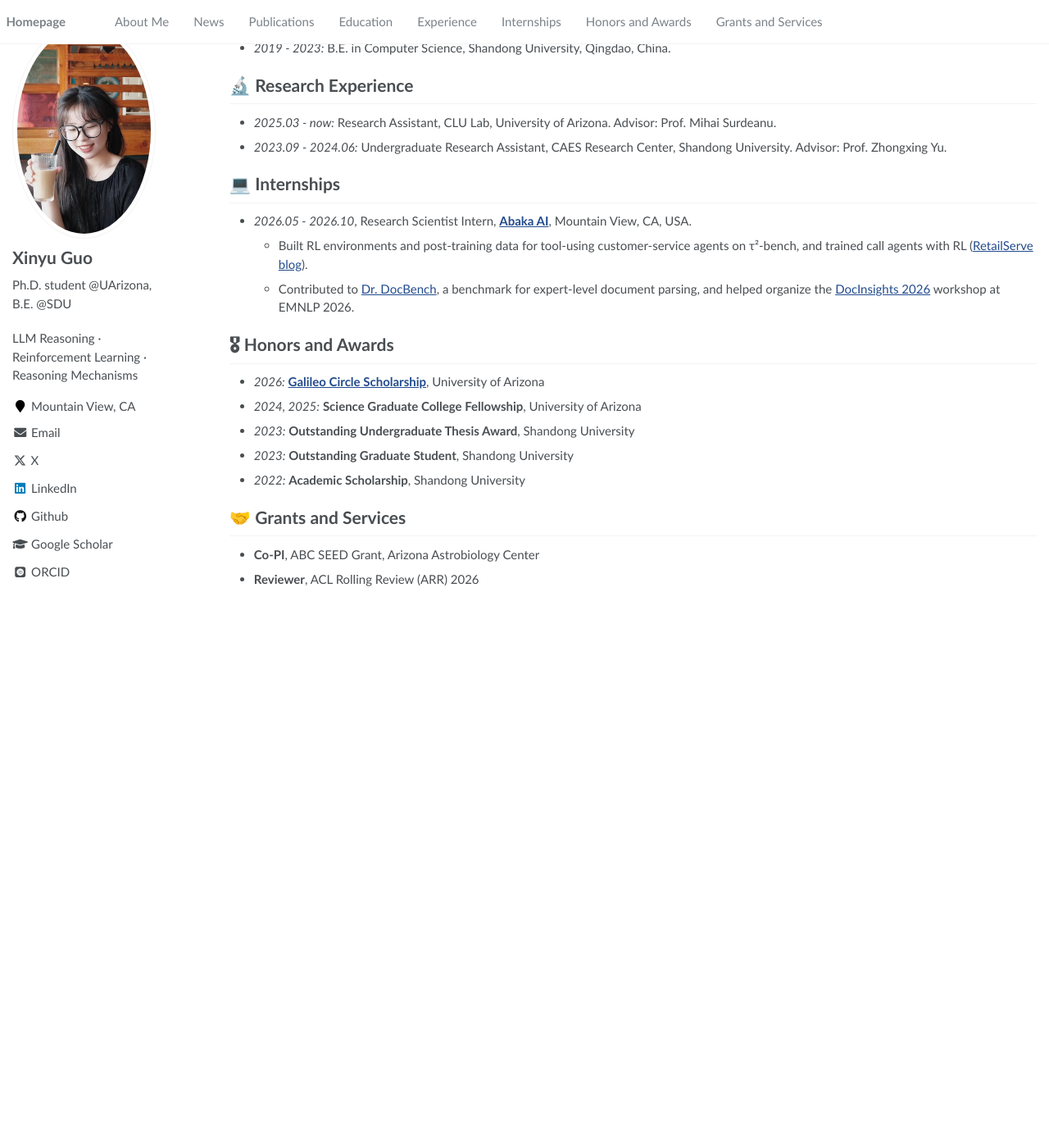
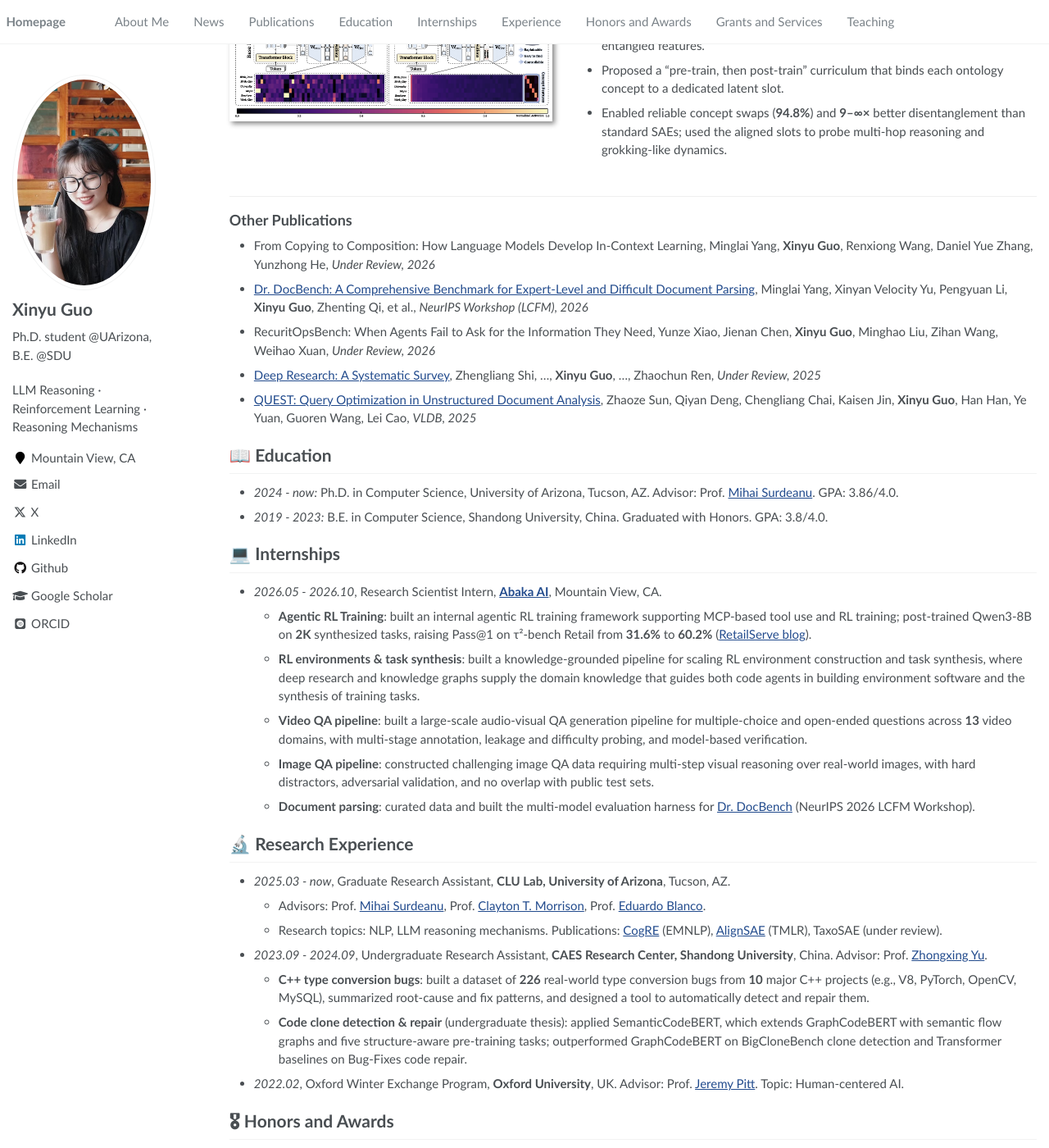
Before and after one commit to xinnyuguo/xinnyuguo.github.io, a Jekyll site: the page built from _pages/about.md, in a window 1280 px wide and 1400 px high, scrolled down 2376 px. Shown: the whole window at 82% size. Built offline with Jekyll 4.4.1, drawn with Linux system fonts in a browser that asks for light colours; some web fonts are replaced; before the commit the page ends 3108 px from its top, so only the background shows below that; some of the changed text lies outside the part shown.

Commit message:
Sync homepage sections with latest CV
Update publications, education, internships, research experience,
awards, services, and add a teaching section.

Co-Authored-By: Claude Opus 5.5 (1M context) <noreply@anthropic.com>

```diff
--- a/_pages/about.md
+++ b/_pages/about.md
@@ -47,8 +47,9 @@ My research focuses on **LLM-based reasoning**, along two directions:
 **Xinyu Guo**, Zhengliang Shi, Minglai Yang, Mahdi Rahimi, Mihai Surdeanu
 
 [**Paper**](https://arxiv.org/abs/2510.06198) \| [**Code**](https://github.com/xinnyuguo/CogRE-Hit-at-Dict)
-- A cognitively structured reasoning framework (chunking, anchoring, integrative reasoning), plus **Hit@Dict**, an intermediate RL reward that credits relation-bearing phrases in the reasoning trace using a dictionary mined from the model's own correct predictions.
-- +73.7% relative F1 over accuracy-only RL and +54% human-rated explanation quality, with no LLM judge needed.
+- Identified two failure modes of LLMs on realistic one-shot relation extraction: attending to irrelevant tokens, and predicting relations at a granularity mismatched with human annotation schemas.
+- Proposed **Hit@Dict**, a self-derived intermediate RL reward that credits relation-bearing phrases in the reasoning trace, using a dictionary mined from the model's own correct explanations; no LLM judge needed.
+- Improved F1 by **+73.7%** (relative) over accuracy-only RL on one-shot NYT29 and human-rated explanation quality by **+54%**.
 </div>
 </div>
 
@@ -59,8 +60,22 @@ Disentangled Value Estimation: Rethinking Scalar Critics in Rubric-Based RL
 
 **Xinyu Guo**, Zhengliang Shi, Minglai Yang, Chen Xu, Lingyong Yan
 
-- A rubric-conditioned critic that estimates values and token-level advantages per rubric, instead of fitting a scalar reward that collapses all criteria together.
-- Outperforms PPO and GRPO in 13 of 15 model–benchmark settings, with lower value error and advantages concentrated on rubric-relevant tokens.
+- Identified a bottleneck in the critic model for rubric-based RL: the critic sees only the query and response prefix, yet is trained on a scalar reward that collapses many query-specific rubrics.
+- Proposed a shared critic conditioned on one rubric at a time that estimates per-rubric values and token-level advantages, aggregated with the rubric weights.
+- Outperformed PPO and GRPO in **13 of 15** model–benchmark settings (up to **+8.0 points** over PPO), with lower value error and advantages concentrated on rubric-relevant tokens.
+</div>
+</div>
+
+<div class='paper-box'><div class='paper-box-image'><div><div class="badge">Under Review</div><img src='images/rubricdropout.png' alt="Rubric Dropout" width="100%"></div></div>
+<div class='paper-box-text' markdown="1">
+
+[Rubric Dropout: A Simple Way to Mitigate Reward Hacking in Rubric-as-Reward RL](https://arxiv.org/abs/2608.11669)
+
+Minglai Yang, **Xinyu Guo**, Utkarsh Tyagi, Mian Zhang, Razvan Dumitru, Sunjie Hou, Yunzhong He, Daniel Yue Zhang, Ying Liu
+
+[**Paper**](https://arxiv.org/abs/2608.11669)
+- Showed that rubric-as-reward RL reward-hacks out of distribution: the training judge's score keeps rising while a stronger gold judge's score peaks and falls by **22 points** on ResearchQA.
+- Proposed Rubric Dropout, which randomly drops rubric criteria at every step, raising the out-of-distribution gold score by **+6–7 points** on ResearchQA with no in-domain cost.
 </div>
 </div>
 
@@ -73,8 +88,9 @@ TaxoSAE: Rethinking Sparse Autoencoders through Taxonomic Logic
 
 **Xinyu Guo**, Minglai Yang, Zhengliang Shi, Clayton T. Morrison, Eduardo Blanco, Mihai Surdeanu
 
-- Encodes is-a (hypernym–hyponym) logic into the SAE feature space with stacked SAEs and a taxonomic alignment loss, supervising only the most specific concepts.
-- Reads out unseen concepts through their hypernyms (up to +37.9 points) and gives scoped control: suppressing a concept removes only its own answers.
+- Showed that existing SAEs learn a flat feature space, so concept readout lacks taxonomic consistency and control lacks the granularity to scope an edit.
+- Proposed TaxoSAE, which mirrors a taxonomy with stacked SAEs and a taxonomic alignment loss; only terminal concepts need supervision.
+- Improved hypernym readout of unseen abstract concepts by **+31.3 points** and swap success by **+25.5 points**; suppressing a concept removes only its own answers.
 </div>
 </div>
 
@@ -86,35 +102,44 @@ TaxoSAE: Rethinking Sparse Autoencoders through Taxonomic Logic
 Minglai Yang, **Xinyu Guo**, Zhengliang Shi, Jinhe Bi, Steven Bethard, Mihai Surdeanu, Liangming Pan
 
 [**Paper**](https://openreview.net/forum?id=I9UjKxW4nq) \| [**arXiv**](https://arxiv.org/abs/2512.02004)
-- Binds ontology concepts to dedicated SAE slots through a "pre-train, then post-train" curriculum, enabling reliable concept swaps (94.8%) and step-wise probing of multi-hop reasoning and grokking.
+- Showed that unsupervised SAEs fragment human-defined concepts across many entangled features.
+- Proposed a "pre-train, then post-train" curriculum that binds each ontology concept to a dedicated latent slot.
+- Enabled reliable concept swaps (**94.8%**) and **9–∞×** better disentanglement than standard SAEs; used the aligned slots to probe multi-hop reasoning and grokking-like dynamics.
 </div>
 </div>
 
 ## Other Publications
 
-- [Rubric Dropout: A Simple Way to Mitigate Reward Hacking in Rubric-as-Reward RL](https://arxiv.org/abs/2608.11669), Minglai Yang, **Xinyu Guo**, Utkarsh Tyagi, Mian Zhang, Razvan Dumitru, Sunjie Hou, Yunzhong He, Daniel Yue Zhang, Ying Liu, *arXiv 2026*
-- From Copying to Composition: How Language Models Develop In-Context Learning, Minglai Yang, **Xinyu Guo**, Renxiong Wang, Daniel Yue Zhang, Yunzhong He, *Under Review*
-- RecuritOpsBench: When Agents Fail to Ask for the Information They Need, Yunze Xiao, Jienan Chen, **Xinyu Guo**, Minghao Liu, Zihan Wang, Weihao Xuan, *Under Review*
-- [Deep Research: A Systematic Survey](https://arxiv.org/abs/2512.02038), Zhengliang Shi, Yiqun Chen, Haitao Li, et al. (incl. **Xinyu Guo**), *arXiv 2025*
-- [QUEST: Query Optimization in Unstructured Document Analysis](https://arxiv.org/abs/2507.06515), Zhaoze Sun, Qiyan Deng, Chengliang Chai, Kaisen Jin, **Xinyu Guo**, Han Han, Ye Yuan, Guoren Wang, Lei Cao, *VLDB 2025*
-- [Dr. DocBench: A Comprehensive Benchmark for Expert-Level and Difficult Document Parsing](https://arxiv.org/abs/2606.01393), Minglai Yang, Xinyan Velocity Yu, Pengyuan Li, **Xinyu Guo**, Zhenting Qi, et al., *NeurIPS 2026 Workshop LCFM*
+- From Copying to Composition: How Language Models Develop In-Context Learning, Minglai Yang, **Xinyu Guo**, Renxiong Wang, Daniel Yue Zhang, Yunzhong He, *Under Review, 2026*
+- [Dr. DocBench: A Comprehensive Benchmark for Expert-Level and Difficult Document Parsing](https://arxiv.org/abs/2606.01393), Minglai Yang, Xinyan Velocity Yu, Pengyuan Li, **Xinyu Guo**, Zhenting Qi, et al., *NeurIPS Workshop (LCFM), 2026*
+- RecuritOpsBench: When Agents Fail to Ask for the Information They Need, Yunze Xiao, Jienan Chen, **Xinyu Guo**, Minghao Liu, Zihan Wang, Weihao Xuan, *Under Review, 2026*
+- [Deep Research: A Systematic Survey](https://arxiv.org/abs/2512.02038), Zhengliang Shi, ..., **Xinyu Guo**, ..., Zhaochun Ren, *Under Review, 2025*
+- [QUEST: Query Optimization in Unstructured Document Analysis](https://arxiv.org/abs/2507.06515), Zhaoze Sun, Qiyan Deng, Chengliang Chai, Kaisen Jin, **Xinyu Guo**, Han Han, Ye Yuan, Guoren Wang, Lei Cao, *VLDB, 2025*
 
 <!-- TODO: confirm authorship before uncommenting.
 - [Not Every Rubric Teaches Equally: Policy-Aware Rubric Rewards for RLVR](https://arxiv.org/abs/2605.20164), Utkarsh Tyagi, **Xinyu Guo**, et al., *arXiv 2026*
 -->
 
 # 📖 Education
-- *2024 - now:* Ph.D. in Computer Science, University of Arizona, Tucson, AZ.
-- *2019 - 2023:* B.E. in Computer Science, Shandong University, Qingdao, China.
+- *2024 - now:* Ph.D. in Computer Science, University of Arizona, Tucson, AZ. Advisor: Prof. [Mihai Surdeanu](https://surdeanu.cs.arizona.edu/mihai/). GPA: 3.86/4.0.
+- *2019 - 2023:* B.E. in Computer Science, Shandong University, China. Graduated with Honors. GPA: 3.8/4.0.
+
+# 💻 Internships
+- *2026.05 - 2026.10*, Research Scientist Intern, **[Abaka AI](https://www.abaka.ai)**, Mountain View, CA.
+  - **Agentic RL Training**: built an internal agentic RL training framework supporting MCP-based tool use and RL training; post-trained Qwen3-8B on **2K** synthesized tasks, raising Pass@1 on τ²-bench Retail from **31.6%** to **60.2%** ([RetailServe blog](https://www.abaka.ai/blog/retail-agent-training-data-retailserve)).
+  - **RL environments & task synthesis**: built a knowledge-grounded pipeline for scaling RL environment construction and task synthesis, where deep research and knowledge graphs supply the domain knowledge that guides both code agents in building environment software and the synthesis of training tasks.
+  - **Video QA pipeline**: built a large-scale audio-visual QA generation pipeline for multiple-choice and open-ended questions across **13** video domains, with multi-stage annotation, leakage and difficulty probing, and model-based verification.
+  - **Image QA pipeline**: constructed challenging image QA data requiring multi-step visual reasoning over real-world images, with hard distractors, adversarial validation, and no overlap with public test sets.
+  - **Document parsing**: curated data and built the multi-model evaluation harness for [Dr. DocBench](https://arxiv.org/abs/2606.01393) (NeurIPS 2026 LCFM Workshop).
 
 # 🔬 Research Experience
-- *2025.03 - now:* Research Assistant, CLU Lab, University of Arizona. Advisor: Prof. Mihai Surdeanu.
-- *2023.09 - 2024.06:* Undergraduate Research Assistant, CAES Research Center, Shandong University. Advisor: Prof. Zhongxing Yu.
-
-# 💻 Internships
-- *2026.05 - 2026.10*, Research Scientist Intern, **[Abaka AI](https://www.abaka.ai)**, Mountain View, CA, USA.
-  - Built RL environments and post-training data for tool-using customer-service agents on τ²-bench, and trained call agents with RL ([RetailServe blog](https://www.abaka.ai/blog/retail-agent-training-data-retailserve)).
-  - Contributed to [Dr. DocBench](https://arxiv.org/abs/2606.01393), a benchmark for expert-level document parsing, and helped organize the [DocInsights 2026](https://docinsights-workshop.github.io/docinsights-2026/) workshop at EMNLP 2026.
+- *2025.03 - now*, Graduate Research Assistant, **CLU Lab, University of Arizona**, Tucson, AZ.
+  - Advisors: Prof. [Mihai Surdeanu](https://surdeanu.cs.arizona.edu/mihai/), Prof. [Clayton T. Morrison](https://ischool.arizona.edu/people/clayton-morrison), Prof. [Eduardo Blanco](https://eduardoblanco.github.io/).
+  - Research topics: NLP, LLM reasoning mechanisms. Publications: [CogRE](https://arxiv.org/abs/2510.06198) (EMNLP), [AlignSAE](https://openreview.net/forum?id=I9UjKxW4nq) (TMLR), TaxoSAE (under review).
+- *2023.09 - 2024.09*, Undergraduate Research Assistant, **CAES Research Center, Shandong University**, China. Advisor: Prof. [Zhongxing Yu](https://zhongxingyu.github.io/).
+  - **C++ type conversion bugs**: built a dataset of **226** real-world type conversion bugs from **10** major C++ projects (e.g., V8, PyTorch, OpenCV, MySQL), summarized root-cause and fix patterns, and designed a tool to automatically detect and repair them.
+  - **Code clone detection & repair** (undergraduate thesis): applied SemanticCodeBERT, which extends GraphCodeBERT with semantic flow graphs and five structure-aware pre-training tasks; outperformed GraphCodeBERT on BigCloneBench clone detection and Transformer baselines on Bug-Fixes code repair.
+- *2022.02*, Oxford Winter Exchange Program, **Oxford University**, UK. Advisor: Prof. [Jeremy Pitt](https://www.imperial.ac.uk/people/j.pitt). Topic: Human-centered AI.
 
 # 🎖 Honors and Awards
 - *2026:* **[Galileo Circle Scholarship](https://lpl.arizona.edu/graduate/awards/galileo/2024)**, University of Arizona
@@ -122,10 +147,15 @@ Minglai Yang, **Xinyu Guo**, Zhengliang Shi, Jinhe Bi, Steven Bethard, Mihai Sur
 - *2023:* **Outstanding Undergraduate Thesis Award**, Shandong University
 - *2023:* **Outstanding Graduate Student**, Shandong University
 - *2022:* **Academic Scholarship**, Shandong University
+- *2021:* **18th Certified Software Professional Examination, Top 4.57%**, CCF
 
 # 🤝 Grants and Services
 - **Co-PI**, ABC SEED Grant, Arizona Astrobiology Center
-- **Reviewer**, ACL Rolling Review (ARR) 2026
+- **Reviewer**, ACL Rolling Review (ARR) 2026, NeurIPS Workshop (LCFM) 2026
+
+# 📚 Teaching
+- *2024, 2025:* Teaching Assistant, University of Arizona. Courses: CSC337 Web Programming, CSC460 Database, CSC477/577 Computer Vision.
+- *2023:* Teaching Assistant, Shandong University. Course: Software Engineering.
 
 <div style="display:none;">
     <p align="left">
```
Also changed, not shown: _data/navigation.yml (+6 -3 lines).
